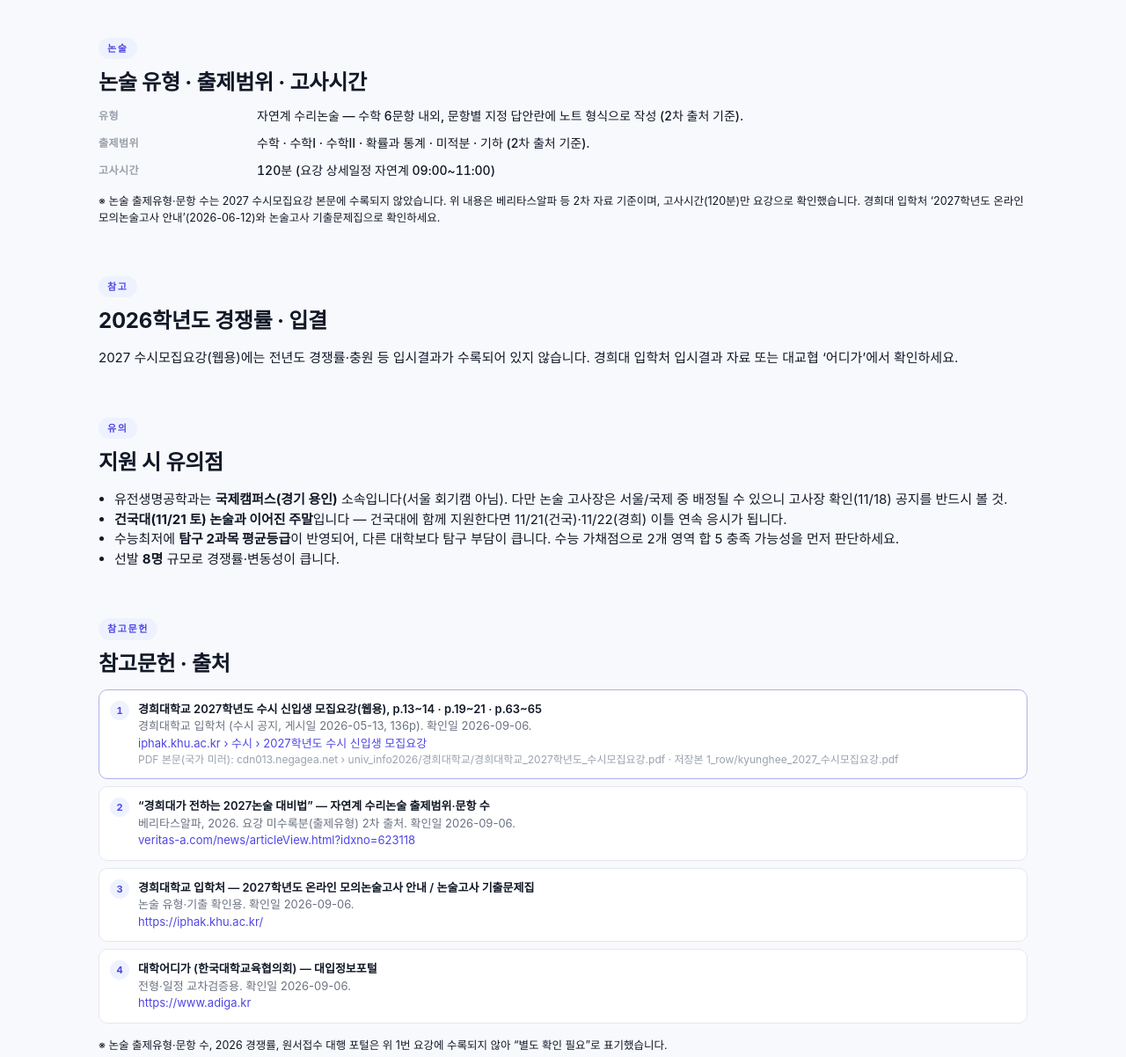
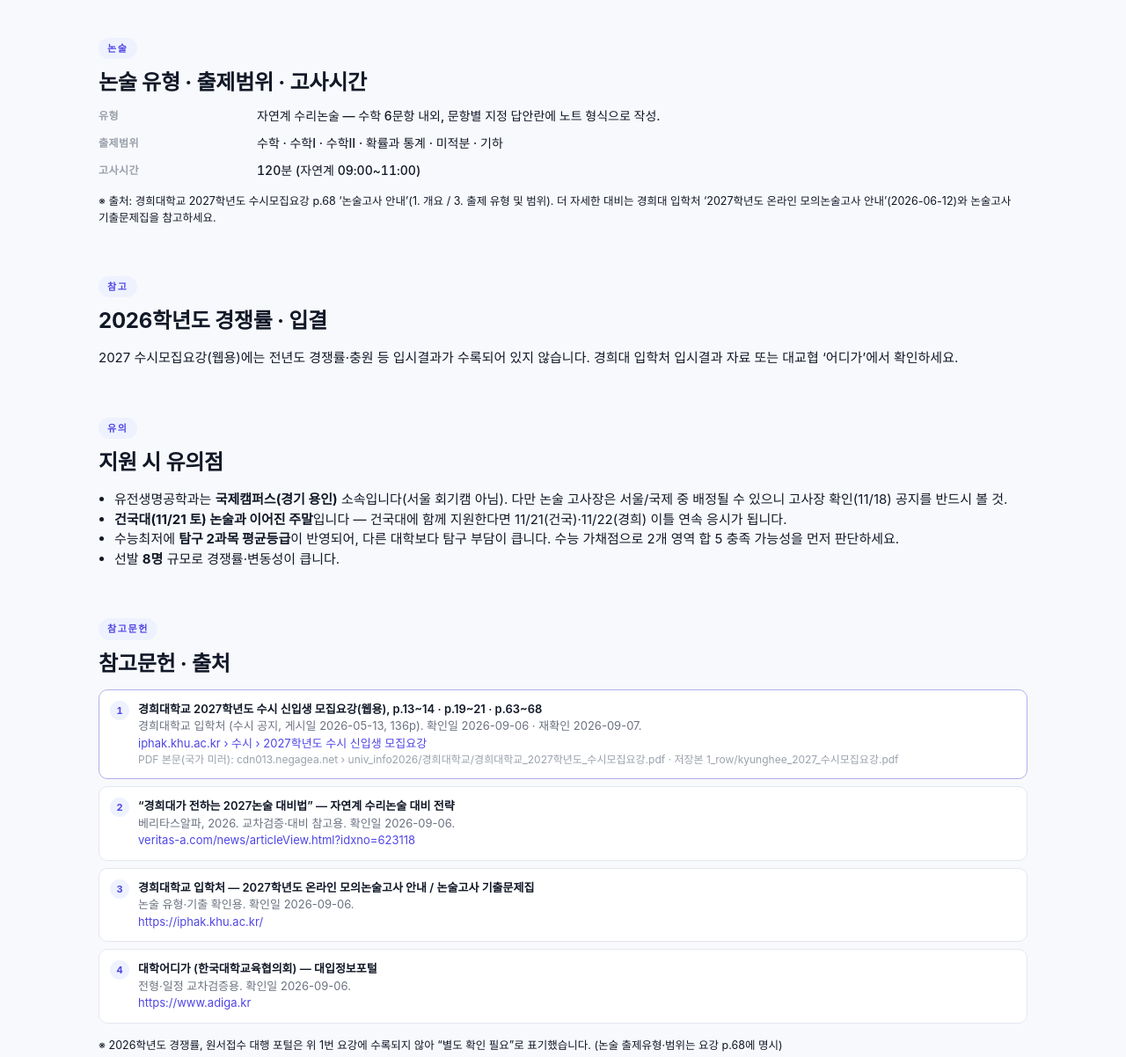
Before and after one commit to spray97/2027-bio-susi-nonsul, a plain HTML site: page u/kyunghee.html in a window 1280 px wide. Shown: the part 1240-2442 px from the top of the page at 88% size. Drawn offline with Linux system fonts and the light colour scheme; a web font is replaced by a local one.

Commit message:
경희대 논술 출제유형 출처를 요강 p.68로 승격 (QA 재검증)
- 독립 QA가 요강 PDF 재대조 결과 논술 출제유형·범위(수학 6문항 내외 / 수학·수Ⅰ·수Ⅱ·확통·미적분·기하)가 경희대 2027 수시모집요강 p.68 '논술고사 안내'에 명시돼 있음을 확인
- kyunghee.html·universities.json·수시논술_일정.md에서 "2차 출처" 표기 → "요강 p.68" 승격
- 참고문헌 페이지 범위 p.63~65 → p.63~68
- 수시논술_일정.md 제외 이력 줄 축약

Co-Authored-By: Claude Sonnet 5 <noreply@anthropic.com>
Claude-Session: https://claude.ai/code/session_01R7KGw85M9QyDdN2yumbkDf

```diff
--- a/data/universities.json
+++ b/data/universities.json
@@ -28,8 +28,8 @@
       "quota": "8명", "applyPeriod": "9/8(화) 10:00~9/11(금) 18:00", "applyISO": "2026-09-08",
       "examDate": "11/22(일) 자연 09:00~11:00", "examDateISO": "2026-11-22", "examTime": "09:00~11:00", "resultDate": "2026-12-18",
       "csatMin": { "applies": true, "summary": "2개합 5 + 한국사 5 (탐구 2과목 평균등급)" },
-      "method": "논술 100", "essayType": "수리논술 120분 (수학 6문항 내외, 요강 미수록·2차 출처)",
-      "flags": ["essayType", "competition2026"],
+      "method": "논술 100", "essayType": "수리논술 120분 · 수학 6문항 내외 (요강 p.68)",
+      "flags": ["competition2026"],
       "applySite": { "portal": null, "portalUrl": null, "admissionsUrl": "https://iphak.khu.ac.kr/", "confidence": "요강 미명시 — '원서접수 사이트 추후 공지'. 최근 수년간 유웨이어플라이 사용(미검증)" },
       "sourcePdf": "1_row/kyunghee_2027_수시모집요강.pdf",
       "sourceUrl": "https://iphak.khu.ac.kr/submenu.do?menuurl=RnNfVbLHUGrJz9kJgEyRDQ%3D%3D&board_seq=6706"
--- a/u/kyunghee.html
+++ b/u/kyunghee.html
@@ -89,11 +89,11 @@
     <span class="section-eyebrow">논술</span>
     <h2 class="section-title">논술 유형 · 출제범위 · 고사시간</h2>
     <dl class="deflist">
-      <dt>유형</dt><dd>자연계 수리논술 — 수학 6문항 내외, 문항별 지정 답안란에 노트 형식으로 작성 (2차 출처 기준).</dd>
-      <dt>출제범위</dt><dd>수학 · 수학Ⅰ · 수학Ⅱ · 확률과 통계 · 미적분 · 기하 (2차 출처 기준).</dd>
-      <dt>고사시간</dt><dd class="num">120분 (요강 상세일정 자연계 09:00~11:00)</dd>
+      <dt>유형</dt><dd>자연계 수리논술 — 수학 6문항 내외, 문항별 지정 답안란에 노트 형식으로 작성.</dd>
+      <dt>출제범위</dt><dd>수학 · 수학Ⅰ · 수학Ⅱ · 확률과 통계 · 미적분 · 기하</dd>
+      <dt>고사시간</dt><dd class="num">120분 (자연계 09:00~11:00)</dd>
     </dl>
-    <p class="prose muted" style="font-size:12.5px;">※ 논술 출제유형·문항 수는 2027 수시모집요강 본문에 수록되지 않았습니다. 위 내용은 베리타스알파 등 2차 자료 기준이며, 고사시간(120분)만 요강으로 확인했습니다. 경희대 입학처 &lsquo;2027학년도 온라인 모의논술고사 안내&rsquo;(2026-06-12)와 논술고사 기출문제집으로 확인하세요.</p>
+    <p class="prose muted" style="font-size:12.5px;">※ 출처: 경희대학교 2027학년도 수시모집요강 p.68 &lsquo;논술고사 안내&rsquo;(1. 개요 / 3. 출제 유형 및 범위). 더 자세한 대비는 경희대 입학처 &lsquo;2027학년도 온라인 모의논술고사 안내&rsquo;(2026-06-12)와 논술고사 기출문제집을 참고하세요.</p>
   </section>
 
   <section class="reveal">
@@ -118,14 +118,14 @@
     <h2 class="section-title">참고문헌 · 출처</h2>
     <ol class="refs">
       <li class="ref-primary">
-        <div class="src-title">경희대학교 2027학년도 수시 신입생 모집요강(웹용), p.13~14 · p.19~21 · p.63~65</div>
-        <div class="src-meta">경희대학교 입학처 (수시 공지, 게시일 2026-05-13, 136p). 확인일 2026-09-06.</div>
+        <div class="src-title">경희대학교 2027학년도 수시 신입생 모집요강(웹용), p.13~14 · p.19~21 · p.63~68</div>
+        <div class="src-meta">경희대학교 입학처 (수시 공지, 게시일 2026-05-13, 136p). 확인일 2026-09-06 · 재확인 2026-09-07.</div>
         <div><a href="https://iphak.khu.ac.kr/submenu.do?menuurl=RnNfVbLHUGrJz9kJgEyRDQ%3D%3D&amp;board_seq=6706" target="_blank" rel="noopener">iphak.khu.ac.kr &rsaquo; 수시 &rsaquo; 2027학년도 수시 신입생 모집요강</a></div>
         <div class="src-file">PDF 본문(국가 미러): cdn013.negagea.net &rsaquo; univ_info2026/경희대학교/경희대학교_2027학년도_수시모집요강.pdf · 저장본 1_row/kyunghee_2027_수시모집요강.pdf</div>
       </li>
       <li>
-        <div class="src-title">&ldquo;경희대가 전하는 2027논술 대비법&rdquo; — 자연계 수리논술 출제범위·문항 수</div>
-        <div class="src-meta">베리타스알파, 2026. 요강 미수록분(출제유형) 2차 출처. 확인일 2026-09-06.</div>
+        <div class="src-title">&ldquo;경희대가 전하는 2027논술 대비법&rdquo; — 자연계 수리논술 대비 전략</div>
+        <div class="src-meta">베리타스알파, 2026. 교차검증·대비 참고용. 확인일 2026-09-06.</div>
         <div><a href="https://www.veritas-a.com/news/articleView.html?idxno=623118" target="_blank" rel="noopener">veritas-a.com/news/articleView.html?idxno=623118</a></div>
       </li>
       <li>
@@ -139,7 +139,7 @@
         <div><a href="https://www.adiga.kr" target="_blank" rel="noopener">https://www.adiga.kr</a></div>
       </li>
     </ol>
-    <p class="prose muted" style="font-size:12.5px;">※ 논술 출제유형·문항 수, 2026 경쟁률, 원서접수 대행 포털은 위 1번 요강에 수록되지 않아 &ldquo;별도 확인 필요&rdquo;로 표기했습니다.</p>
+    <p class="prose muted" style="font-size:12.5px;">※ 2026학년도 경쟁률, 원서접수 대행 포털은 위 1번 요강에 수록되지 않아 &ldquo;별도 확인 필요&rdquo;로 표기했습니다. (논술 출제유형·범위는 요강 p.68에 명시)</p>
   </section>
 
   <nav class="pager" aria-label="대학 이동">
```
